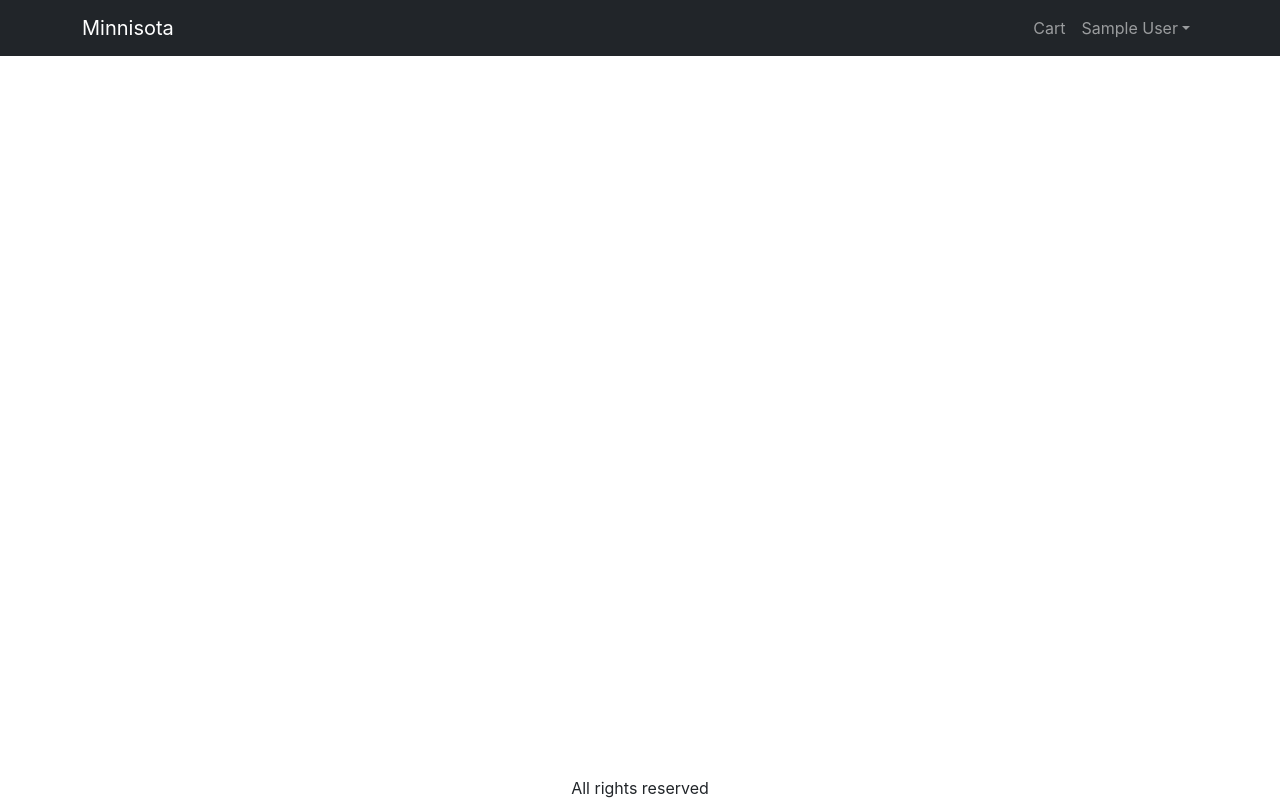
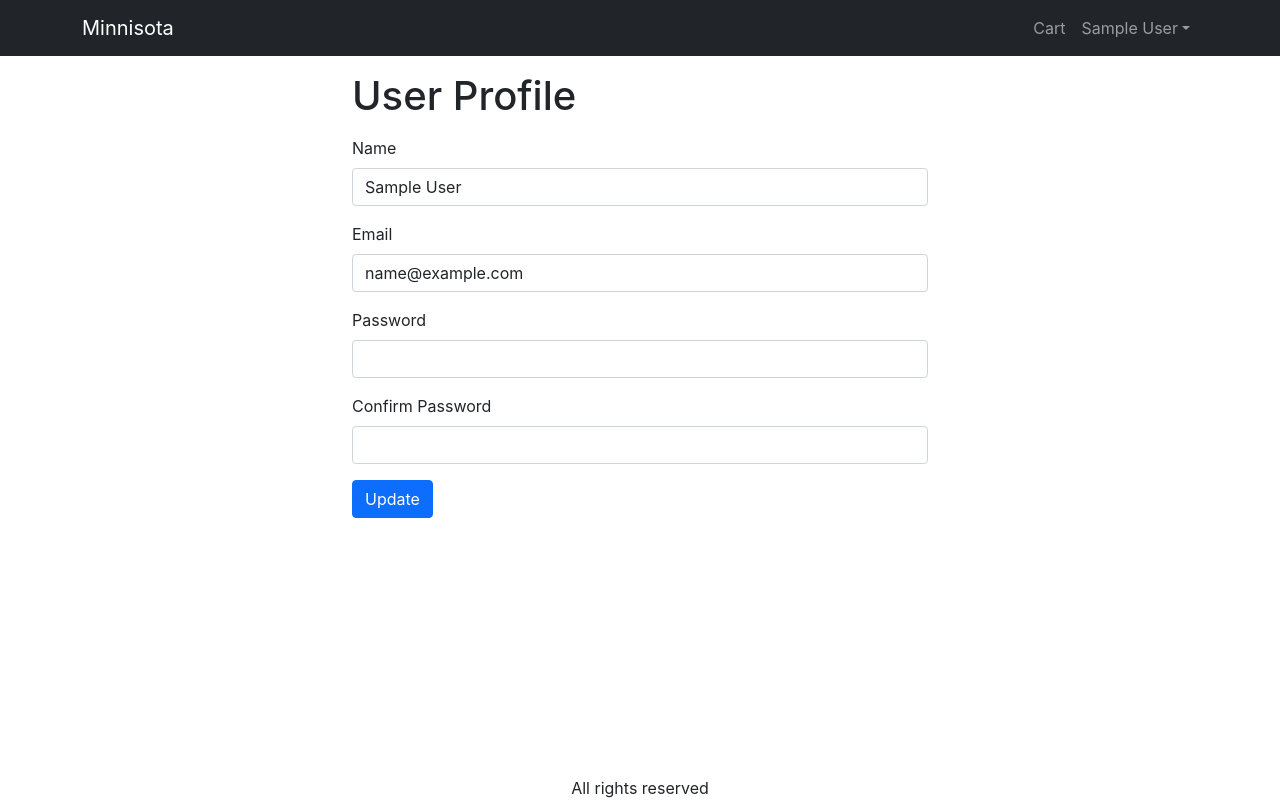
Before and after one commit to min-coding/ecommerce-website, a React (Create React App) app in the folder frontend/: page /profile in a window 1280 px wide. Built offline with nearby package versions, Linux system fonts and the light colour scheme; sample sign-in values are in the browser's storage.

Commit message:
create user profile page

```diff
--- a/frontend/src/App.js
+++ b/frontend/src/App.js
@@ -20,6 +20,7 @@
 import PlaceOrderScreen from './pages/PlaceOrderScreen';
 import OrderScreen from './pages/OrderScreen';
 import OrderHistory from './pages/OrderHistory';
+import ProfileScreen from './pages/ProfileScreen';
 
 function App() {
   const { state, dispatch: ctxDispatch } = React.useContext(Store);
@@ -30,6 +31,7 @@
     localStorage.removeItem('userInfo');
     localStorage.removeItem('shippingAddress');
     localStorage.removeItem('paymentMethod');
+    window.location.href='/signin'
   }
   return (
     <BrowserRouter>
@@ -85,6 +87,7 @@
               <Route exact path="/" element={<HomeScreen />} />
               <Route path="/signin" element={<SignInScreen />} />
               <Route path="/signup" element={<SignUpScreen />} />
+              <Route path="/profile" element={<ProfileScreen />} />
               <Route path="/shipping" element={<ShippingAddressScreen />} />
               <Route path="/payment" element={<PaymentMethodScreen />} />
               <Route path="/placeorder" element={<PlaceOrderScreen />} />
--- /dev/null
+++ b/frontend/src/pages/ProfileScreen.js
@@ -0,0 +1,110 @@
+import React from 'react';
+import { Helmet } from 'react-helmet-async';
+import { Store } from '../Store';
+import Form from 'react-bootstrap/Form';
+import Button from 'react-bootstrap/Button';
+import { getError } from '../utils';
+import { toast } from 'react-toastify';
+import Axios from 'axios';
+
+const reducer = (state, action) => {
+  switch (action.type) {
+    case 'UPDATE_REQUEST':
+      return { ...state, loadingUpdate: true };
+    case 'UPDATE_SUCCESS':
+      return { ...state, loadingUpdate: false };
+    case 'UPDATE_FAIL':
+      return { ...state, loadingUpdate: false };
+
+    default:
+      return state;
+  }
+};
+
+export default function ProfileScreen() {
+  const { state, dispatch: ctxDispatch } = React.useContext(Store);
+  const { userInfo } = state;
+  const [name, setName] = React.useState(userInfo.name);
+  const [email, setEmail] = React.useState(userInfo.email);
+  const [password, setPassword] = React.useState('');
+  const [confirmPassword, setConfirmPassword] = React.useState('');
+
+  const [{ loadingUpdate }, dispatch] = React.useReducer(reducer, {
+    loadingUpdate: false,
+  });
+
+  async function submitHandler(e) {
+    e.preventDefault();
+    try {
+      const { data } = await Axios.put(
+        '/api/users/profile',
+        {
+          name,
+          email,
+          password,
+        },
+        {
+          headers: { Authorization: `Bearer ${userInfo.token}` },
+        }
+      );
+      dispatch({ type: 'UPDATE_SUCCESS' });
+      ctxDispatch({ type: 'USER_SIGNIN', payload: data });
+      localStorage.setItem('userInfo', JSON.stringify(data));
+      toast.success('User updated successfully');
+    } catch (error) {
+      dispatch({ type: 'FETCH_FAIL' });
+      toast.error(getError(error));
+    }
+  }
+  return (
+    <div className="container small-container">
+      <Helmet>
+        <title> User Profile</title>
+      </Helmet>
+      <h1 className="my-3"> User Profile</h1>
+      <form onSubmit={submitHandler}>
+        <Form.Group className="mb-3" controlId="name">
+          <Form.Label> Name </Form.Label>
+          <Form.Control
+            value={name}
+            onChange={(e) => setName(e.target.value)}
+            required
+          />
+        </Form.Group>
+
+        <Form.Group className="mb-3" controlId="email">
+          <Form.Label> Email </Form.Label>
+          <Form.Control
+            value={email}
+            type="email"
+            onChange={(e) => setEmail(e.target.value)}
+            required
+          />
+        </Form.Group>
+
+        <Form.Group className="mb-3" controlId="password">
+          <Form.Label> Password </Form.Label>
+          <Form.Control
+            value={password}
+            type="password"
+            onChange={(e) => setPassword(e.target.value)}
+            required
+          />
+        </Form.Group>
+
+        <Form.Group className="mb-3" controlId="confirmPassword">
+          <Form.Label> Confirm Password </Form.Label>
+          <Form.Control
+            value={confirmPassword}
+            type="password"
+            onChange={(e) => setConfirmPassword(e.target.value)}
+            required
+          />
+        </Form.Group>
+        <div className="mb-3">
+          <Button type="submit"> Update </Button>
+        </div>
+      </form>
+    </div>
+  );
+}
```
Also changed, not shown: 1 other file (tests, documents, lock files or other folders).
